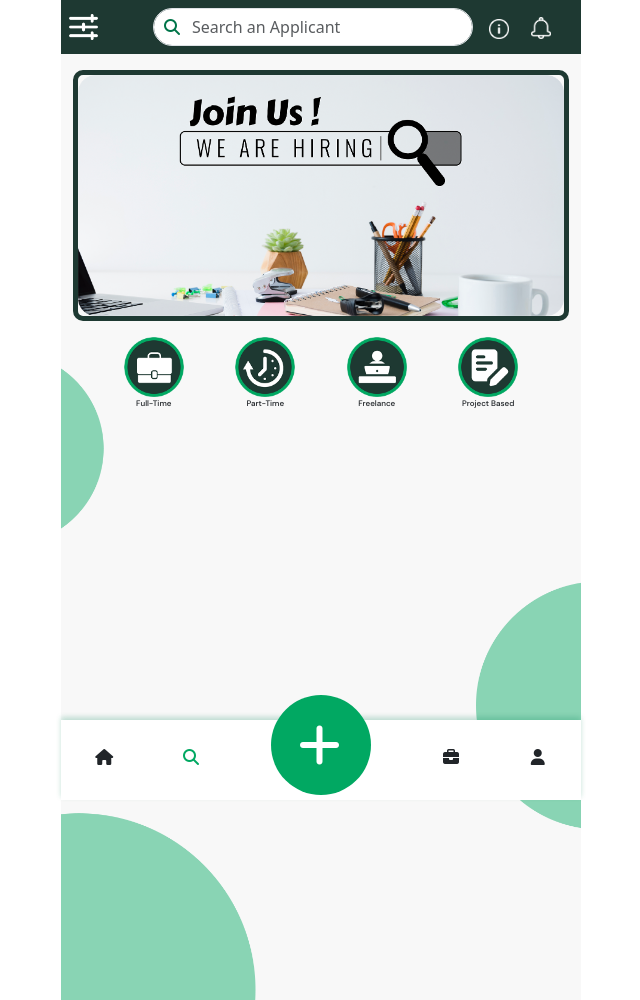
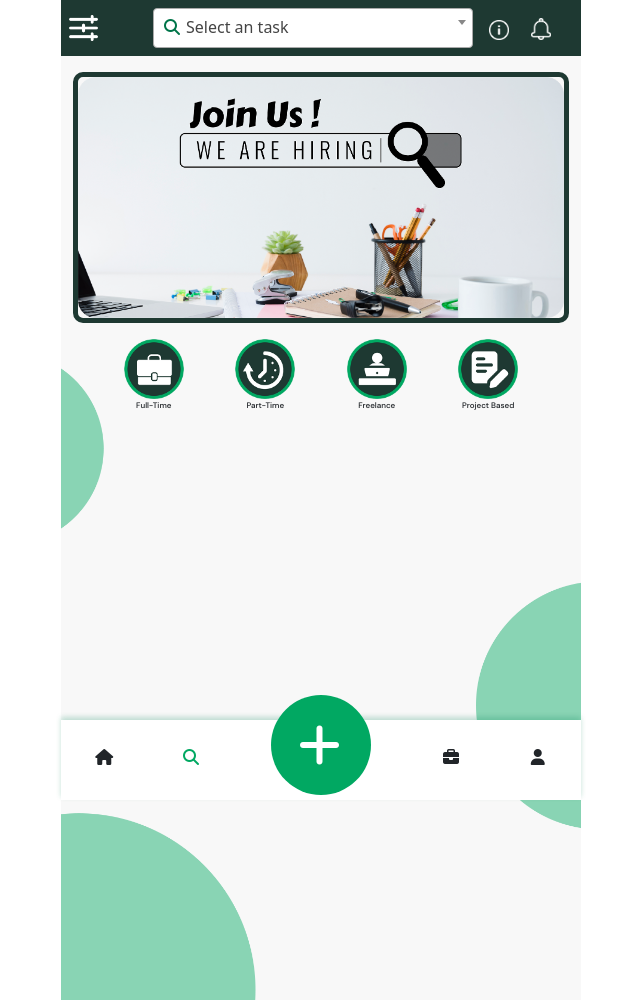
Before and after one commit to Do-Test-Live/W-Hire-and-Zeek, a PHP site: page /search.php in a window 1280 px wide. Shown: the whole page, without its empty margins (319-959 px from the left). Run offline with PHP 8.4, Linux system fonts and the light colour scheme; the visitor is signed in with stand-in values (Sample User, id 1); tables that the repository leaves empty or names only in its code hold one stand-in row (values such as "Sample post"); some libraries are stand-ins or nearby versions.

Commit message:
update task

```diff
--- a/search.php
+++ b/search.php
@@ -52,6 +52,7 @@
     <link href="assets/vendor/Bootstrap/css/bootstrap.min.css" rel="stylesheet"/>
     <link href="assets/vendor/FontAwesome/css/all.min.css" rel="stylesheet"/>
     <link href="assets/css/style.css" rel="stylesheet"/>
+    <link href="https://cdn.jsdelivr.net/npm/select2@4.1.0-rc.0/dist/css/select2.min.css" rel="stylesheet" />
     <style>
         .checked {
             color: #059d00;
@@ -82,6 +83,15 @@
             border: none;
             cursor: pointer;
         }
+
+        .select2-selection.select2-selection--single{
+            height: 40px;
+        }
+
+        .select2-selection__rendered{
+            padding-left: 2rem !important;
+            padding-top: 0.25rem;
+        }
     </style>
 </head>
 <body>
@@ -94,7 +104,37 @@
             <div class="col-8 pe-3">
                 <div class="form-group has-search">
                     <span class="fa fa-search form-control-feedback"></span>
-                    <input class="form-control" placeholder="Search an Applicant" type="text">
+                    <?php
+                    $query = "SELECT keywords FROM job_post ORDER BY id DESC";
+                    $data = $db_handle->runQuery($query);
+
+                    // Create an array to store unique keywords
+                    $uniqueKeywords = [];
+
+                    foreach ($data as $row) {
+                        // Split the keywords using ',' as the separator
+                        $keywords = explode(',', $row["keywords"]);
+
+                        foreach ($keywords as $keyword) {
+                            // Trim each keyword to remove leading/trailing spaces
+                            $keyword = trim($keyword);
+
+                            // Check if the keyword is not empty and not already in the uniqueKeywords array
+                            if (!empty($keyword) && !in_array($keyword, $uniqueKeywords)) {
+                                $uniqueKeywords[] = $keyword; // Add the unique keyword to the array
+                            }
+                        }
+                    }
+
+                    // Sort the unique keywords alphabetically
+                    sort($uniqueKeywords);
+                    ?>
+                    <select class="js-example-disabled-results form-control" name="job_keywords">
+                        <option value="">Select an task</option>
+                        <?php foreach ($uniqueKeywords as $keyword) : ?>
+                            <option value="<?php echo $keyword; ?>"><?php echo $keyword; ?></option>
+                        <?php endforeach; ?>
+                    </select>
                 </div>
             </div>
             <div class="col-1">
@@ -155,6 +195,7 @@
                 </div>
             </div>
 
+            <div id="searchResult">
                 <?php
                 $query_add_on = '';
                 if (isset($_GET['job_type'])) {
@@ -282,6 +323,7 @@
                         </div>
                     <?php }
                 } ?>
+            </div>
 
             <div class="row fixed-bottom text-center fs-nav-fixed-bottom">
                 <div class="col-2">
@@ -320,6 +362,11 @@
 <script src="assets/vendor/Bootstrap/js/bootstrap.bundle.min.js"></script>
 <script src="assets/vendor/jQuery/jquery-3.6.4.min.js"></script>
 <script src="assets/vendor/OwlCarousel/js/owl.carousel.min.js"></script>
+<script src="https://cdn.jsdelivr.net/npm/select2@4.1.0-rc.0/dist/js/select2.min.js"></script>
 <script src="assets/js/main.js"></script>
+<script>
+    let $disabledResults = $(".js-example-disabled-results");
+    $disabledResults.select2();
+</script>
 </body>
 </html>
```
Lines whose indentation alone changed are shown as unchanged.
